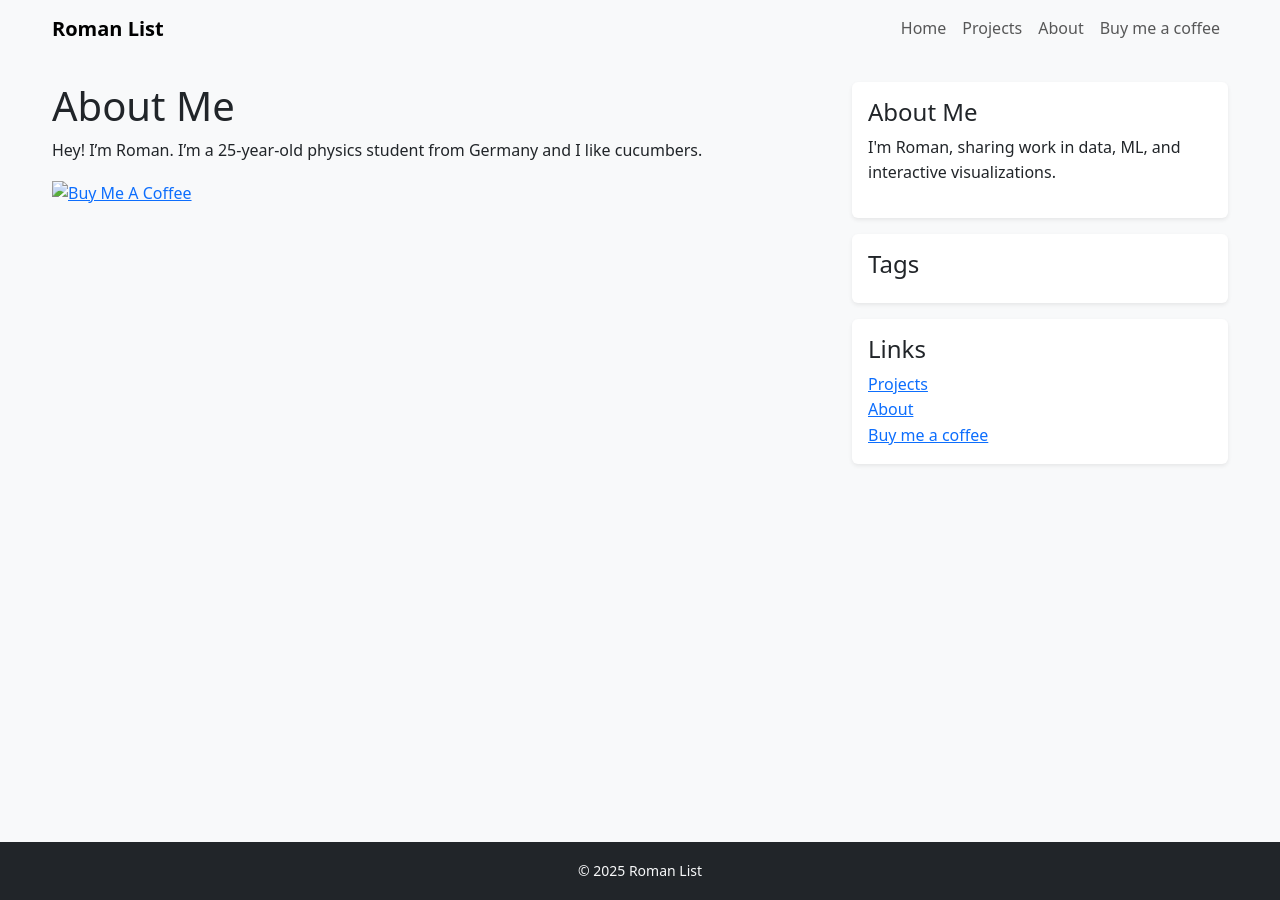
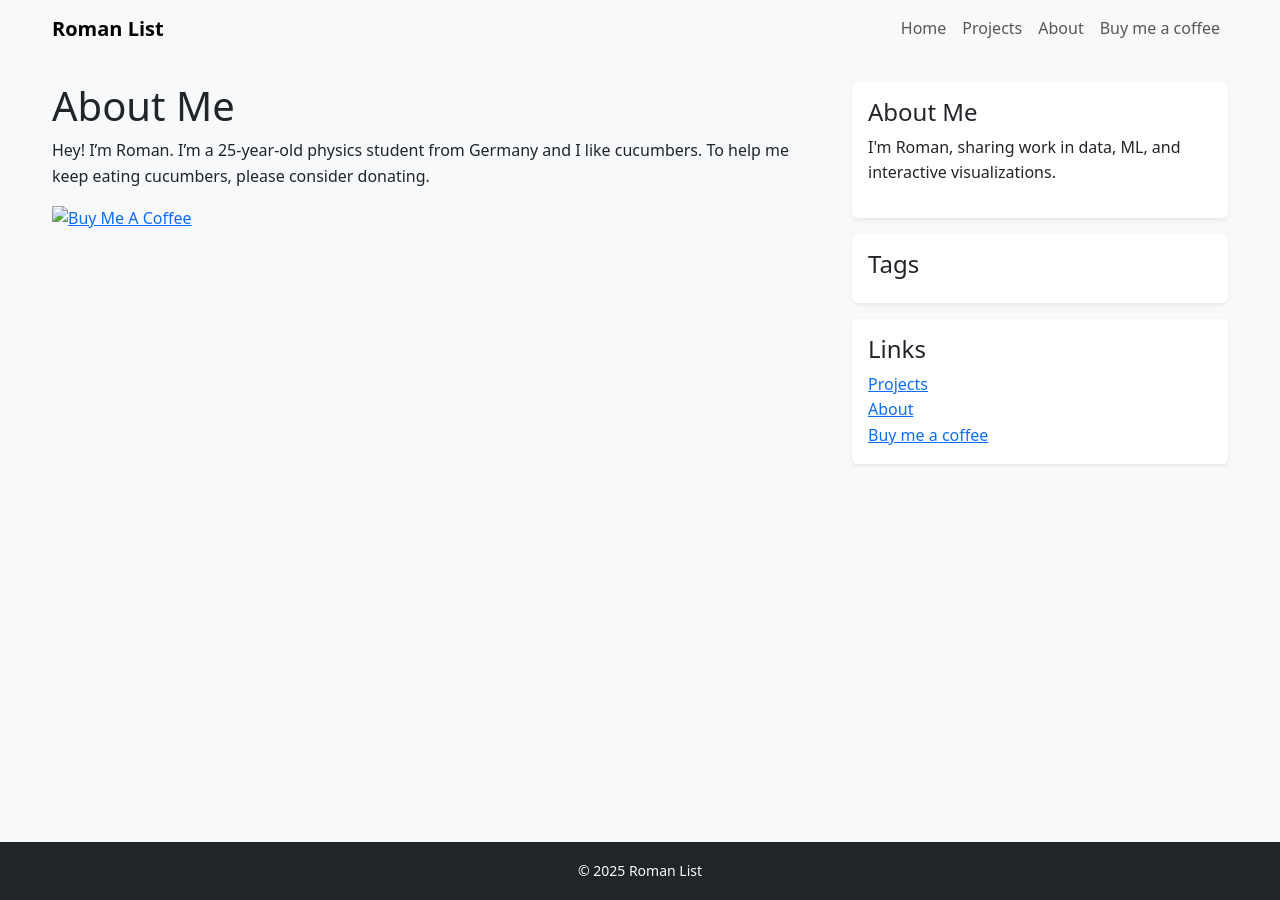
Before and after one commit to wolfromanlist/wolfromanlist.github.io, a Jekyll site: the page built from about.md, in a window 1280 px wide. Built offline with Jekyll 4.4.1, drawn with Linux system fonts in a browser that asks for light colours.

Commit message:
Fun message

```diff
--- a/about.md
+++ b/about.md
@@ -5,7 +5,7 @@ title: About
 
 # About Me
 
-Hey! I'm Roman. I'm a 25-year-old physics student from Germany and I like cucumbers.
+Hey! I'm Roman. I'm a 25-year-old physics student from Germany and I like cucumbers. To help me keep eating cucumbers, please consider donating.
 
 <!-- In my view, learning is as much about the expansion of knowledge as it is about daring to be imperfect and that's what this page is all about. I'd like to explore topics with a fresh mind, ask (stupid) questions and see where the path to the answer takes me. -->
 
```
